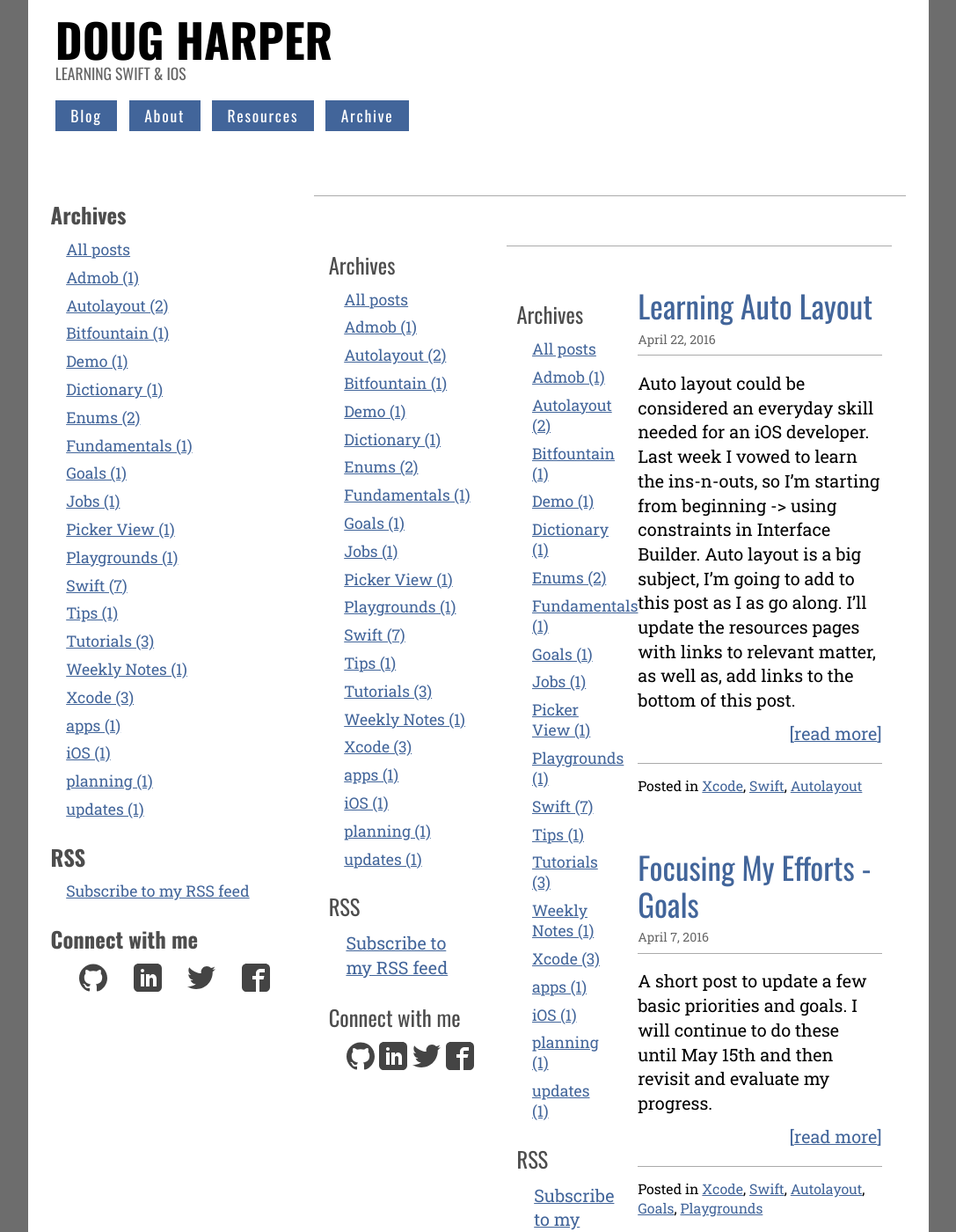
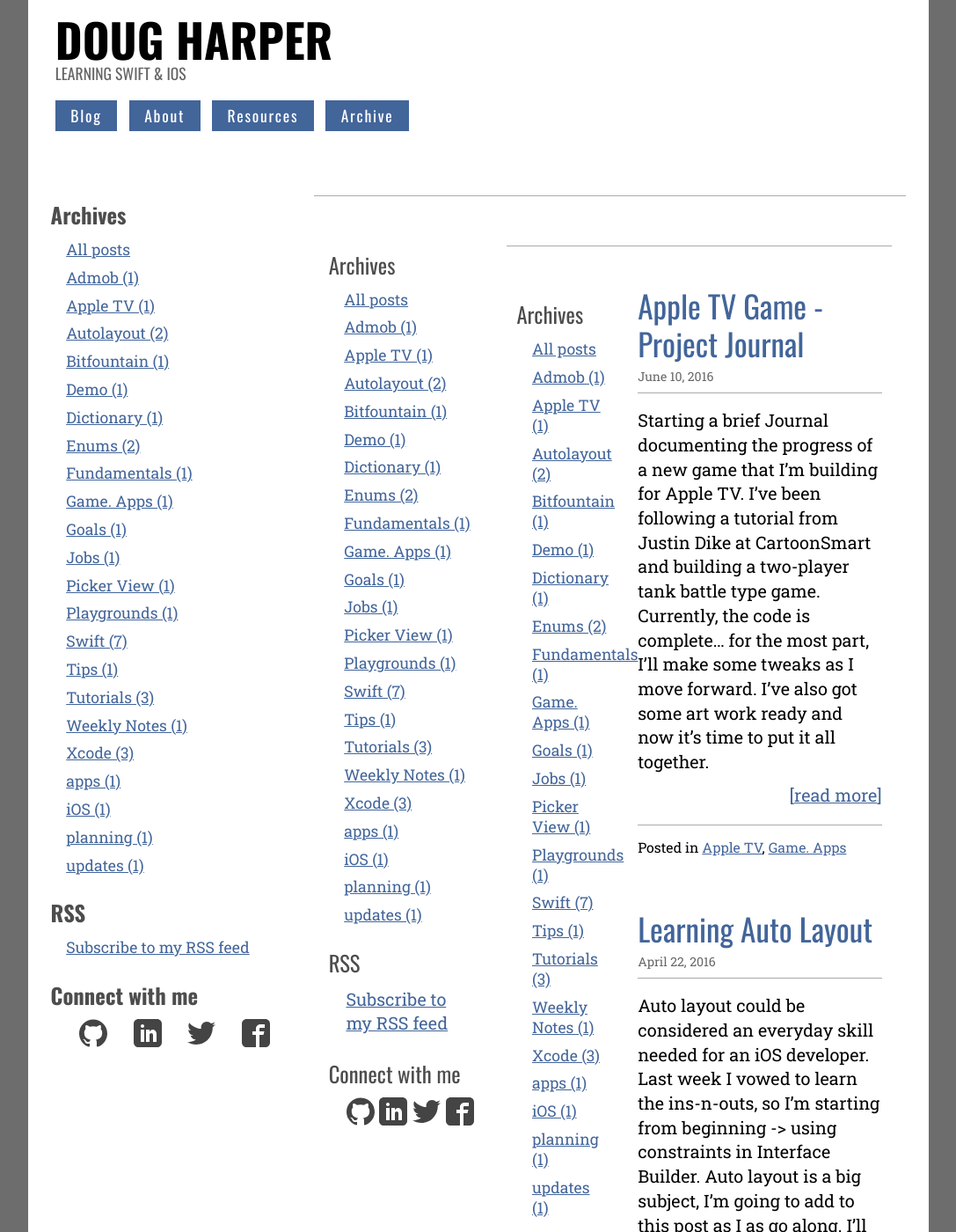
Before and after one commit to endodoug/endodoug.github.io, a Jekyll site: the page built from post.html, in a window 1280 px wide and 1400 px high. Shown: the whole window at 88% size, without its empty margins (96-1183 px from the left). Built offline with Jekyll 4.4.1, drawn with Linux system fonts in a browser that asks for light colours; some of the changed text lies outside the part shown.

Commit message:
Update 2016-06-10-Apple-TV-Game.md
published = true

```diff
--- a/_posts/2016-06-10-Apple-TV-Game.md
+++ b/_posts/2016-06-10-Apple-TV-Game.md
@@ -4,14 +4,26 @@ title: "Apple TV Game - Project Journal"
 date: 2016-06-10
 author: Doug Harper
 tags: [Apple TV, Game. Apps]
-published: false
+published: true
 ---
 
 Starting a brief Journal documenting the progress of a new game that I'm building for Apple TV.  I've been following a tutorial from Justin Dike at [CartoonSmart](http://cartoonsmart.com/ref/511/ "CartoonSmart") and building a two-player tank battle type game.  Currently, the code is complete... for the most part, I'll make some tweaks as I move forward.  I've also got some art work ready and now it's time to put it all together.
 
+![Tanks](/images/Tanks-Side-by-Side.png "Tanks for AppleTV Game")
+
 ## Tank Battle Game
-I chose to build a classic tank battle game for several reasons, here's the list
+I chose to build a classic tank battle game for several reasons, here's the list...
 * Learn the in's and out's of preparing an app for the AppleTV
 * Expand/Practice Swift and SpriteKit
 * Become familiar with tvOS
 * Connect external controllers
+
+## Todo List
+* Hook up the "Lives" left labels and set it up as images instead of labels
+* Include a wins counter that updates as a new level is presented
+* Find and add in the proper sound effects
+* Complete 5 levels and a game over menu
+* Add in Fabric
+* Ad in Game Center Achievements
+* Marketing artwork
+* Game Description (outsource)
```
